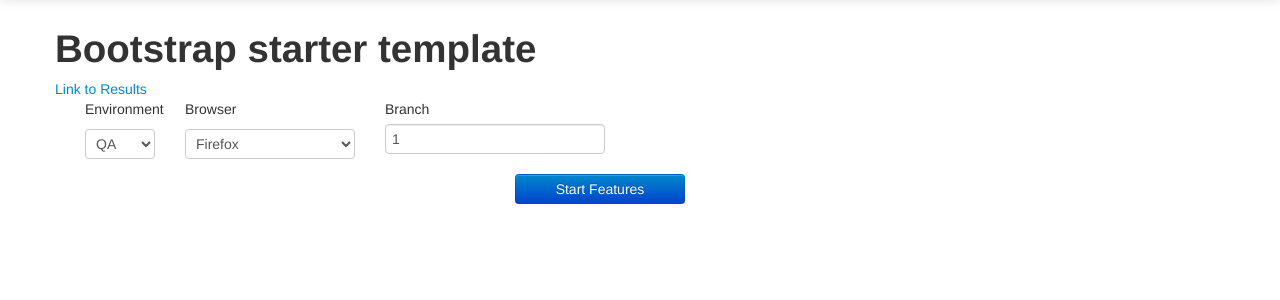
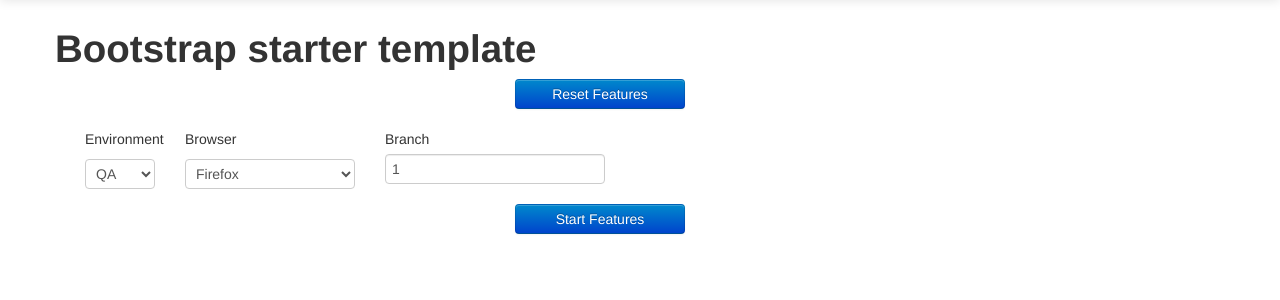
Before and after one commit to taoistmath/gfogelberg_rdtwo, a PHP site: page /gfogelberg.php?gitBranch=1 in a window 1280 px wide. Shown: the part 41-341 px from the top of the page. Run offline with PHP 8.4, Linux system fonts and the light colour scheme; the visitor is signed in with stand-in values (Sample User, id 1); data that the repository does not hold is empty; some libraries are stand-ins or nearby versions.

Commit message:
check that features is not empty b4 creating results file, prevents making empty files

```diff
--- a/gfogelberg.php
+++ b/gfogelberg.php
@@ -36,9 +36,6 @@ appendFilterToFeature($features);
 $execution = writeExecutionString();
 
 $output = shell_exec("cd " . $behatLoc . " && " . $execution);
-
-//Print the output to a file
-writeResultsToFile();
 
 //Remove username from the selected features
 removeFilterFromFeature($features);
@@ -104,9 +101,25 @@ removeFilterFromFeature($features);
 
     <h1>Bootstrap starter template</h1>
 
-    <div class="results">
-        <?php resultsLink(); ?>
+    <div class="controls controls-row">
+        <div class='span1'>
+            <form class="pull-left" id="resetFilter" name="resetFilter" method="GET" action="gfogelberg.php">
+                <button class="btn btn-primary span2 offset4" type="submit">Reset Features</button>
+            </form>
         </div>
+    </div>
+
+    <?php
+    if($features != NULL)
+    {
+    echo '<div class="results">';
+        //Print the output to a file
+        writeResultsToFile();
+
+        resultsLink();
+    echo '</div>';
+    }
+    ?>
 
     <form id="featureFilter" name="featureFilter" method="GET" action="gfogelberg.php">
         <div class="controls controls-row">
@@ -167,6 +180,13 @@ removeFilterFromFeature($features);
 </div>
 
 <?php
+function resultsLink()
+{
+    global $resultsFile;
+    echo "<a href='".$resultsFile."' target='_blank'>Link to Results</a>";
+
+}
+
 function writeResultsToFile()
 {
     global $resultsFile,$output;
@@ -174,13 +194,6 @@ function writeResultsToFile()
 
     fwrite($fo,"<!DOCTYPE html><pre>$output</pre>");
     fclose($fo);
-
-}
-
-function resultsLink()
-{
-    global $resultsFile;
-    echo "<a href='".$resultsFile."' target='_blank'>Link to Results</a>";
 
 }
 
```
